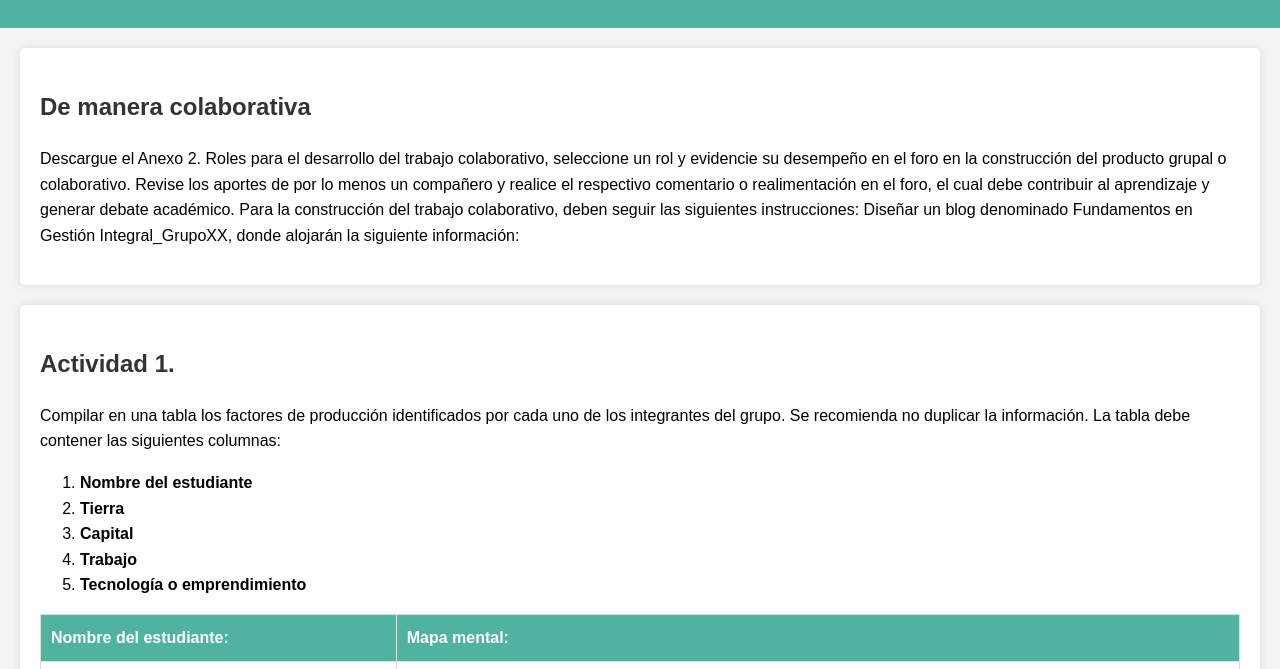
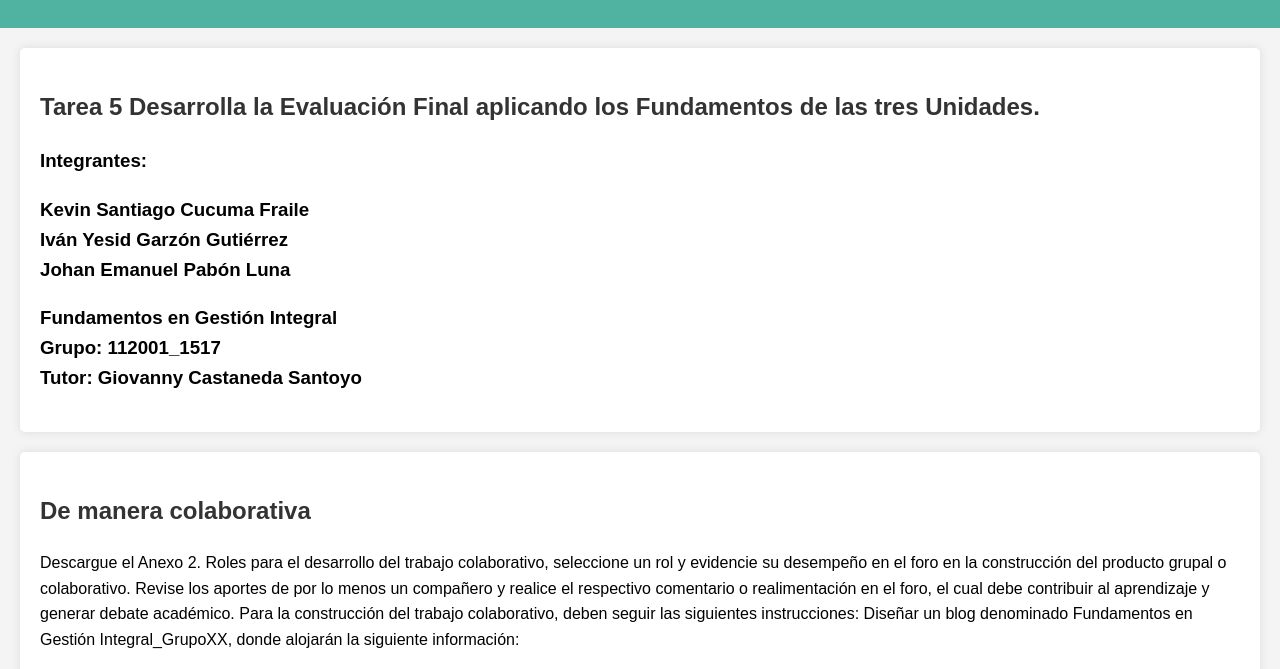
Before and after one commit to Kscf27/FundamentosGH, a plain HTML site: page index.html in a window 1280 px wide. Shown: the part 86-755 px from the top of the page. Drawn offline with Linux system fonts and the light colour scheme.

Commit message:
Se agregar informacion de protada

```diff
--- a/index.html
+++ b/index.html
@@ -10,7 +10,20 @@
     <header>
         <h1>Andina de Frutas S.A.S.</h1>
     </header>
-
+<section id="Portada">
+    <h2>Tarea 5 Desarrolla la Evaluación Final aplicando los Fundamentos de las tres Unidades.</h2>
+    <h3>Integrantes:</h3>
+    <h3>
+            <ul>
+            <li>Kevin Santiago Cucuma Fraile</li>
+            <li>Iván Yesid Garzón Gutiérrez</li>
+            <li>Johan Emanuel Pabón Luna</li>
+        </ul>
+    </h3>
+    <h3>
+        Fundamentos en Gestión Integral<br>Grupo: 112001_1517 <br>Tutor: Giovanny Castaneda Santoyo
+    </h3>
+</section>
     <section id="resumen-actividad">
         <h2>De manera colaborativa</h2>
         <p>Descargue el Anexo 2. Roles para el desarrollo del trabajo colaborativo, seleccione un rol y evidencie su desempeño en el foro en la construcción del producto grupal o colaborativo. Revise los aportes de por lo menos un compañero y realice el respectivo comentario o realimentación en el foro, el cual debe contribuir al aprendizaje y generar debate académico. Para la construcción del trabajo colaborativo, deben seguir las siguientes instrucciones: Diseñar un blog denominado Fundamentos en Gestión Integral_GrupoXX, donde alojarán la siguiente información:</p>
```
